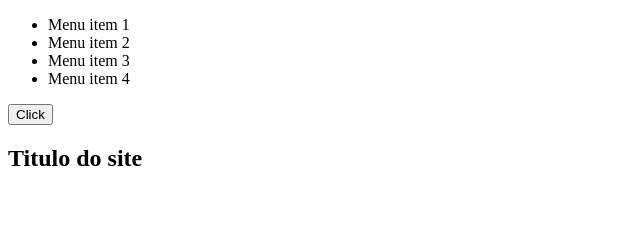
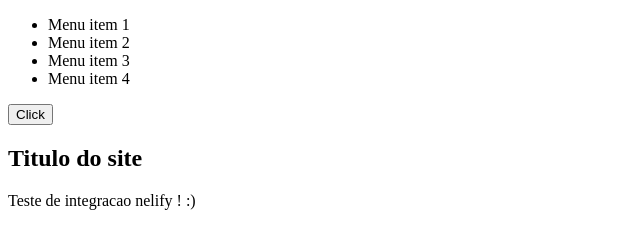
Before and after one commit to ivosoares/aula-js, a plain HTML site: page index.html in a window 1280 px wide. Shown: the whole page, without its empty margins (0-640 px from the left). Drawn offline with Linux system fonts and the light colour scheme.

Commit message:
adiciona mensagem de teste de integracao

```diff
--- a/index.html
+++ b/index.html
@@ -21,6 +21,7 @@
         </header>
         <section>
             <h1>Titulo do site</h1>
+            <p>Teste de integracao nelify ! :) </p>
         </section>
     </main>
 </body>
```
